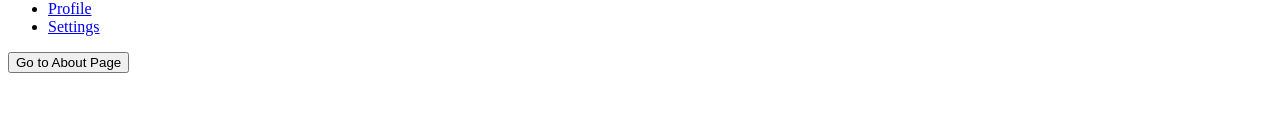
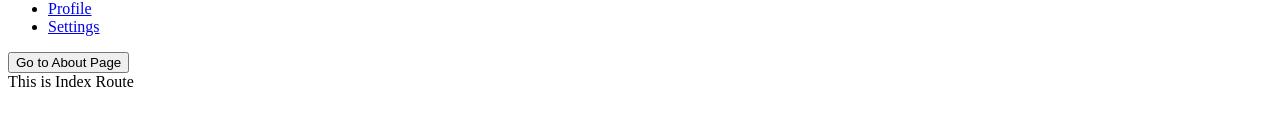
Before and after one commit to CHANDAN-su/reactApplication, a React (Vite) app: page /dashboard in a window 1280 px wide. Shown: the part 164-300 px from the top of the page. Built offline with nearby package versions, Linux system fonts and the light colour scheme.

Commit message:
Index Route: No child route matches

```diff
--- /dev/null
+++ b/Component/RecatRouterDom/Index.jsx
@@ -0,0 +1,11 @@
+import React from 'react'
+
+function Index() {
+  return (
+    <>
+        <div>This is Index Route</div>
+    </>
+  )
+}
+
+export default Index
--- a/src/App.jsx
+++ b/src/App.jsx
@@ -8,6 +8,7 @@ import Profile from "../Component/RecatRouterDom/Profile";
 import Settings from "../Component/RecatRouterDom/Settings";
 import Navigation from "../Component/RecatRouterDom/Navigation";
 import User1 from "../Component/RecatRouterDom/User";
+import Index from "../Component/RecatRouterDom/Index";
 import reactLogo from './assets/react.svg'
 import viteLogo from '/vite.svg'
 import './App.css'
@@ -59,6 +60,7 @@ function App() {
           <Route path='/' element={<Home />} />
           <Route path='/about' element={<About />} />
           <Route path='/dashboard' element={<Dashboard />} >
+            <Route index element={<Index />} />
             <Route path='profile' element={<Profile/>}/>
             <Route path='settings' element={<Settings/>}/>
             <Route />
```
